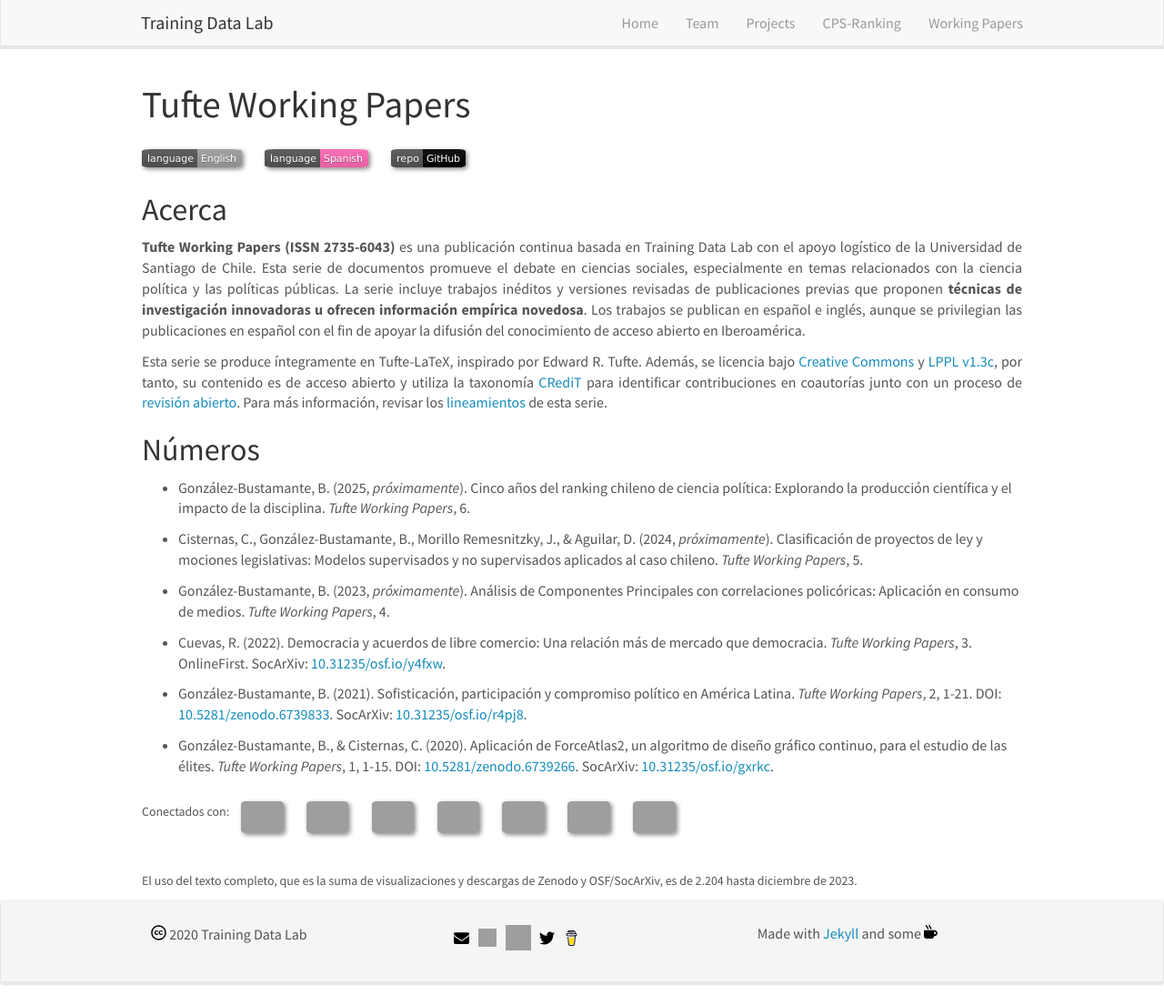
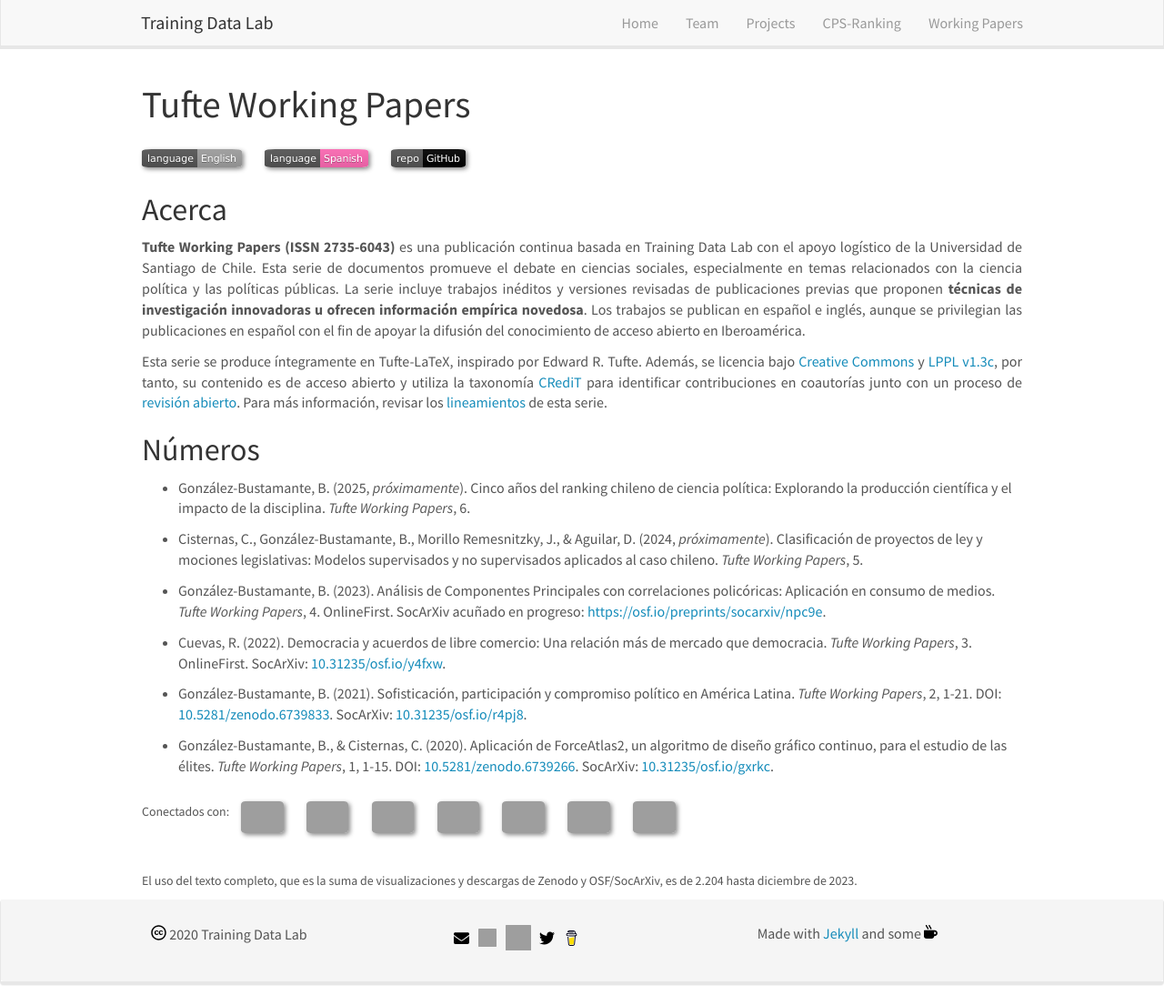
Before and after one commit to training-datalab/old-training-datalab.com, a Jekyll site: the page built from _pages/tufte-working-papers-spanish.md, in a window 1280 px wide and 1105 px high. Shown: the whole window at 91% size. Built offline with Jekyll 4.4.1, drawn with Linux system fonts in a browser that asks for light colours; nearby versions of some CDN libraries.

Commit message:
Update tufte-working-papers-spanish.md

```diff
--- a/_pages/tufte-working-papers-spanish.md
+++ b/_pages/tufte-working-papers-spanish.md
@@ -22,7 +22,7 @@
 
 - Cisternas, C., González-Bustamante, B., Morillo Remesnitzky, J., & Aguilar, D. (2024, *próximamente*). Clasificación de proyectos de ley y mociones legislativas: Modelos supervisados y no supervisados aplicados al caso chileno. *Tufte Working Papers*, 5.
 
-- González-Bustamante, B. (2023, *próximamente*). Análisis de Componentes Principales con correlaciones policóricas: Aplicación en consumo de medios. *Tufte Working Papers*, 4.
+- González-Bustamante, B. (2023). Análisis de Componentes Principales con correlaciones policóricas: Aplicación en consumo de medios. *Tufte Working Papers*, 4. OnlineFirst. SocArXiv acuñado en progreso: <a href="https://osf.io/preprints/socarxiv/npc9e" target="_blank">https://osf.io/preprints/socarxiv/npc9e</a>.
 
 - Cuevas, R. (2022). Democracia y acuerdos de libre comercio: Una relación más de mercado que democracia. *Tufte Working Papers*, 3. OnlineFirst. SocArXiv: <a href="https://doi.org/10.31235/osf.io/y4fxw" target="_blank">10.31235/osf.io/y4fxw</a>.
 
```
